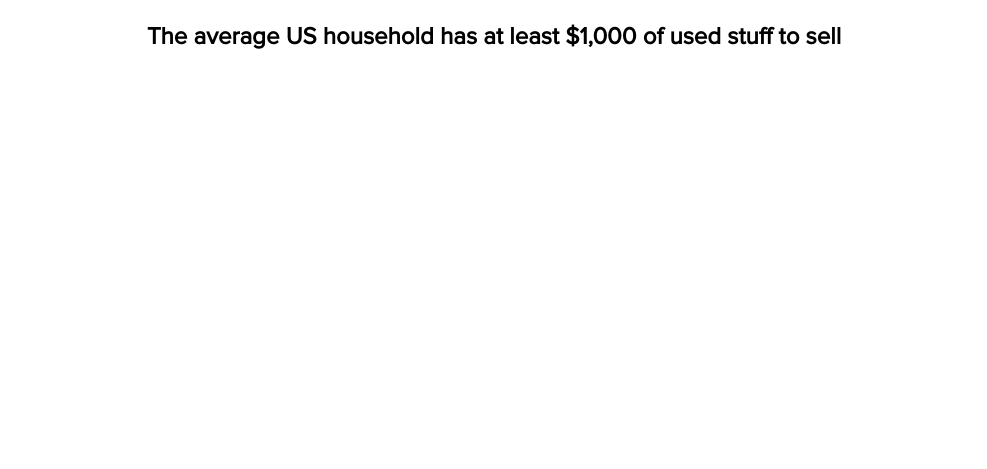
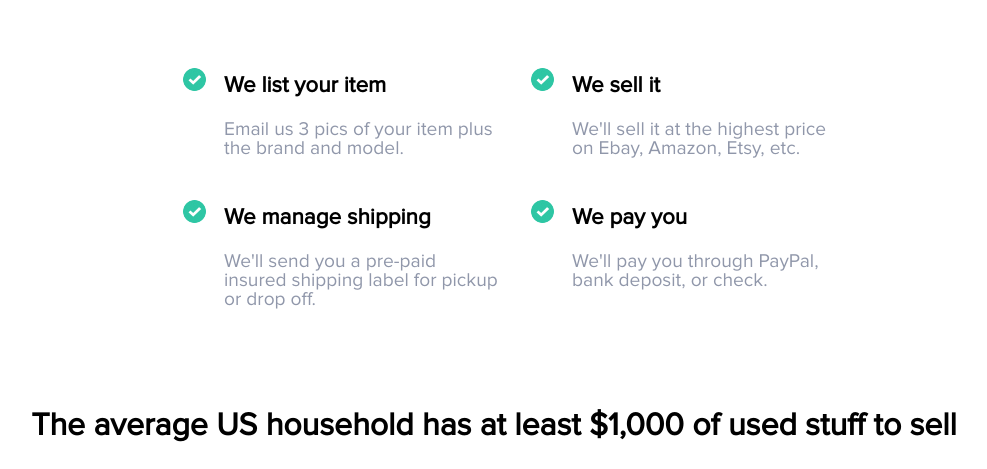
Before and after one commit to bbenoit33/picsellfrontend, a PHP site: page /home.html in a window 1280 px wide. Shown: the part 1054-1523 px from the top of the page, without its empty margins (146-1133 px from the left). Before the commit the page ends 1103 px from the top, so only its background shows below. Run offline with PHP 8.4, Linux system fonts and the light colour scheme.

Commit message:
added steps list

```diff
--- a/home.html
+++ b/home.html
@@ -2,7 +2,7 @@
 <html lang="en">
 <head>
 <meta charset="utf-8" />
-<title>PicSell!</title>
+<title>PicSell Front End </title>
 
 <link rel="stylesheet" href="main.css" type="text/css" />
 
@@ -44,7 +44,27 @@
 	</section>
 	<section id="steps">
 	<h1> <img src="images/iphone_steps_with_numbers.png"/></h1>
-	<h2> The average US household has at least $1,000 of used stuff to sell </h2>
+	<div id="steps_wrapper">
+		<ul id="selling_steps">
+			<li>
+				<h3> We list your item </h3>
+				<p> Email us 3 pics of your item plus the brand and model. </p>
+			</li>
+			<li>
+				<h3> We sell it </h3>
+				<p> We'll sell it at the highest price on Ebay, Amazon, Etsy, etc. </p>
+			</li>
+			<li>
+				<h3> We manage shipping </h3>
+				<p> We'll send you a pre-paid insured shipping label for pickup or drop off. </p>
+			</li>
+			<li>
+				<h3> We pay you </h3>
+				<p> We'll pay you through PayPal, bank deposit, or check. </p>
+			</li>
+		</ul>
+	</div>
+	<h2> <br>The average US household has at least $1,000 of used stuff to sell </h2>
 	</section>
 </body>
 </html>
--- a/main.css
+++ b/main.css
@@ -146,4 +146,35 @@ body{
 
 #steps h2{
 	text-align: center;
+	width: 100%;
+	clear: both;
+	font-size: 2.0em;
+	margin-top: 30px;
 }
+
+#steps_wrapper{
+	padding: 20px 17.5%;
+	padding-left: 25%;
+}
+
+#steps ul{
+	list-style-image: url('images/checkmark_bullet.png');
+	font-size: 1.2em;
+	margin: 0 0 0 0;
+	overflow: hidden;
+}
+
+#steps ul li{
+	width: 50%;
+	float: left;
+}
+
+#steps ul li h3{
+	margin-left: 10px;
+}
+
+#steps ul li p{
+	width: 80%;
+	margin-left: 10px;
+	color: #9097aa;
+}
```
